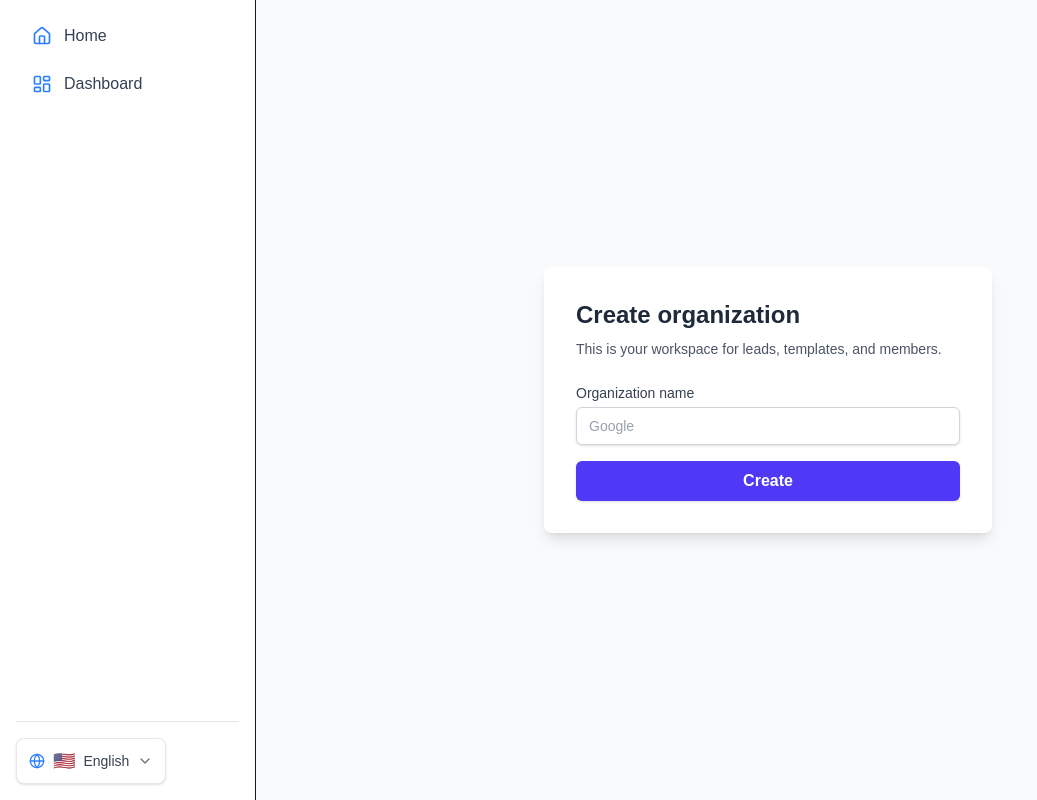
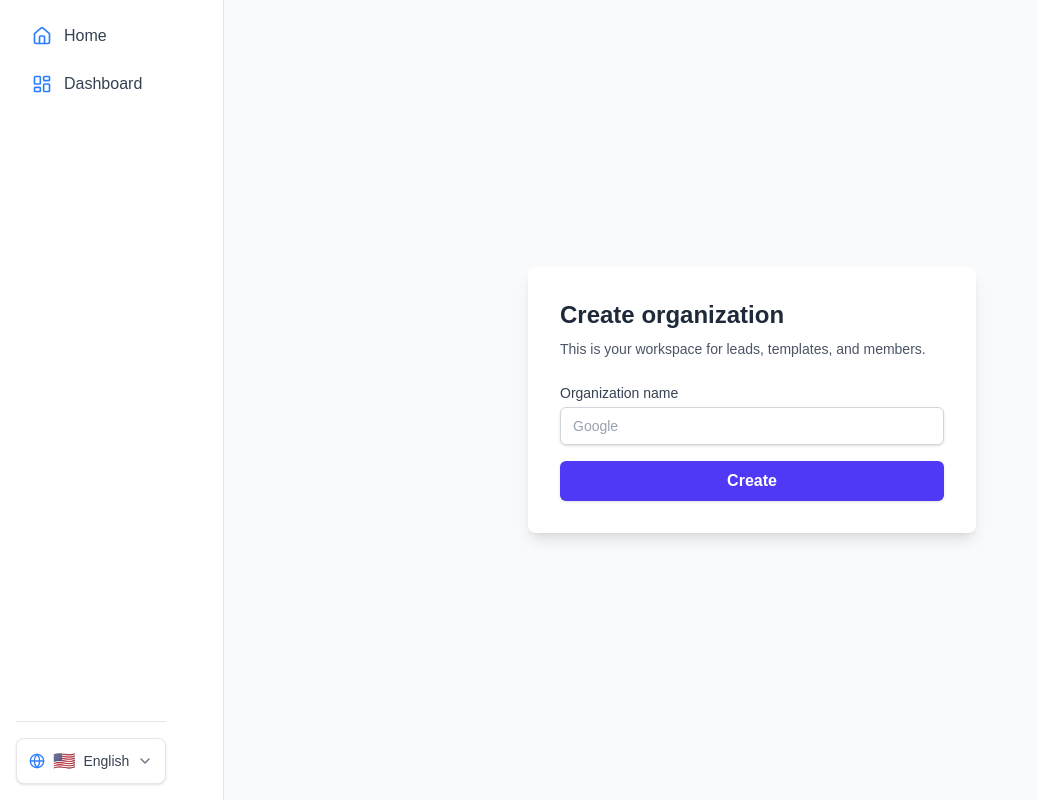
Before and after one commit to DataflowSolutions/crm-engine, a Next.js app in the folder client/: page /en/organizations/new in a window 1280 px wide. Shown: the whole page, without its empty margins (0-1037 px from the left). Built offline with nearby package versions, Linux system fonts and the light colour scheme.

Commit message:
refactor layout and sidebar components; adjust sidebar width and improve layout styling for better responsiveness

```diff
--- a/client/app/[locale]/layout.tsx
+++ b/client/app/[locale]/layout.tsx
@@ -26,7 +26,7 @@ export default async function RootLayout({
             <div>
               <SidebarHamMenu />
             </div>
-            <aside className="hidden md:flex flex-col gap-2 w-64 bg-white border-r p-4 min-h-screen">
+            <aside className="hidden md:flex flex-col gap-2 w-56 bg-white border-r border-black/10 px-4 min-h-screen">
               <Sidebar />
             </aside>
             <div className="flex-1">{children}</div>
--- a/client/components/LanguageSwitcher.tsx
+++ b/client/components/LanguageSwitcher.tsx
@@ -86,7 +86,7 @@ export default function LanguageSwitcher() {
       <button
         ref={buttonRef}
         onClick={handleToggle}
-        className="flex items-center gap-2 px-3 py-2 rounded-lg transition-all duration-200 text-gray-700 hover:bg-blue-50 hover:text-blue-700 cursor-pointer bg-white border border-gray-200 shadow-sm hover:shadow-md min-w-[120px]"
+        className="flex items-center gap-2 px-3 py-2 rounded-lg transition-all duration-200 text-gray-700 hover:bg-blue-50 hover:text-blue-700 cursor-pointer bg-white border border-gray-200 shadow-sm hover:shadow-md min-w-[120px] mx-auto"
         aria-label={t("UI.changeLanguage")}
       >
         <Globe size={16} className="text-blue-500" />
--- a/client/components/Sidebar.tsx
+++ b/client/components/Sidebar.tsx
@@ -9,7 +9,7 @@ export default function Sidebar() {
   const t = useTranslations();
 
   return (
-    <div className="flex flex-col h-full">
+    <div className="flex flex-col h-full fixed py-4">
       <div className="flex flex-col gap-2">
         {(() => {
           // Import usePathname at the top: import { usePathname } from "next/navigation";
@@ -42,7 +42,7 @@ export default function Sidebar() {
       </div>
 
       {/* Settings section at the bottom */}
-      <div className="mt-auto space-y-2 sidebar-settings">
+      <div className="mt-auto space-y-2 sidebar-settings ">
         <LanguageSwitcher />
       </div>
     </div>
```
